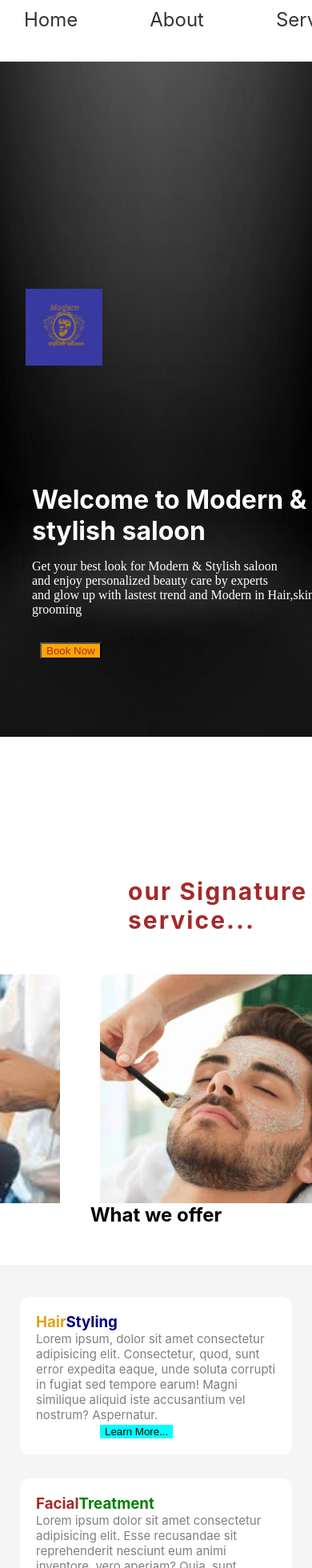
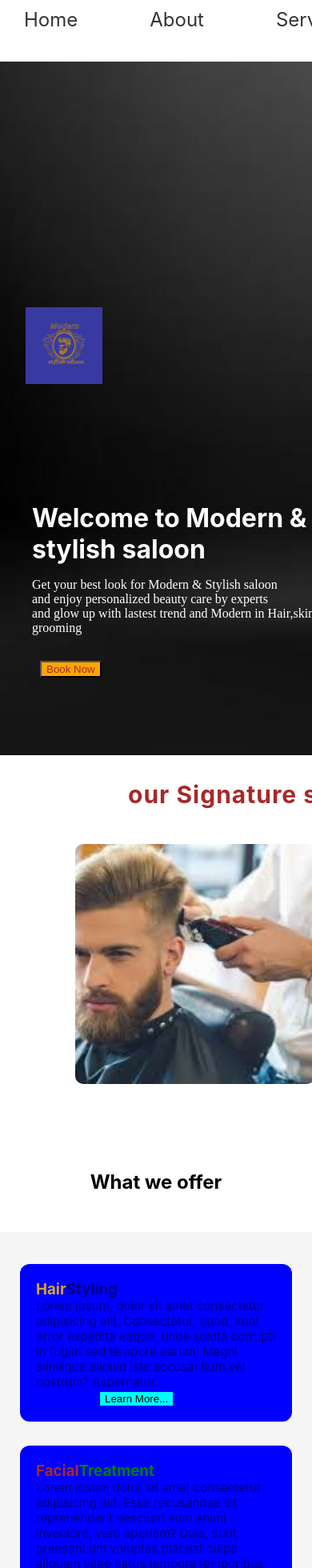
Before and after one commit to Afrozalam123/project-salon, a React (Create React App) app: page /home in a window 390 px wide. Shown: the top 1960 px of the page at 80% size. Built offline with nearby package versions, Linux system fonts and the light colour scheme.

Commit message:
updated new changes and existing

```diff
--- a/public/index.html
+++ b/public/index.html
@@ -24,7 +24,7 @@
       work correctly both with client-side routing and a non-root public URL.
       Learn how to configure a non-root public URL by running `npm run build`.
     -->
-    <title>React App</title>
+    <title>My saloon website</title>
   </head>
   <body>
     <noscript>You need to enable JavaScript to run this app.</noscript>
--- a/src/Global.css/About.css
+++ b/src/Global.css/About.css
@@ -1,39 +1,39 @@
 .saloon-img{
-  position: relative;
-   height: 90vh;
-   display: flex;
- flex-direction: column;
+
+  height: auto;
+ display: flex;
+ width: 1300px;
  text-align: center;
- width: 100vw;
-
- box-sizing: border-box;
- background-size: cover;
- flex-direction: column;
- text-align: center;
-  overflow: hidden;
+ object-fit: cover;
 
 }
 .head-section h2{
   position:  relative;
   display: flex;
-  top: -18rem;
-  left: 30rem;
+  top: -35rem;
+  left: 27rem;
   color:orangered;
 }
 .head-section p{
   position: relative;
   display: flex;
-  top: -15rem;
-  left: 30rem;
+  top: -29rem;
+  left: 24rem;
   color:blue;
   font-family: cursive;
   font-size: 20px;
 }
+@media (min-width:600px)and (max-width:1200px) {
+  .head-section h2,p{
+    color: blueviolet;
+    font-size: 5rem;
+  }
+}
 #btns{
   position: relative;
   display: flex;
-  top: -15rem;
-  left: 38rem;
+  top: -27rem;
+  left: 34rem;
   background-color: black;
   color: white;
   cursor: pointer;
--- a/src/Global.css/Home.css
+++ b/src/Global.css/Home.css
@@ -1,15 +1,11 @@
 
 .back-img{
- height: 100vh;
+ height: auto;
  display: flex;
- flex-direction: column;
+ width: 1300px;
  text-align: center;
- width: 100vw;
- box-sizing: border-box;
- background-size: cover;
- flex-direction: column;
- text-align: center;
-  overflow: hidden;
+ object-fit: cover;
+
 
 }
 #heading1{
@@ -45,21 +41,24 @@
 .banner-img{
   position: relative;
   display: flex;
-  top: -41rem;
-  left: 40rem;
-  height: 30rem;
+  top: -47rem;
+  left: 39rem;
+  height: 27rem;
   width: 40rem;
   overflow: hidden;
 }
-
+@media (max-width:1200px) {
+  .service-img img{
+    left: 20rem;
+  }
+}
 
 .services-img{
   position: relative;
   display: flex;
-  justify-content: center;
-  gap: 50px;
-  padding: 50px 30px;
-  left:5rem;
+  gap: 90px;
+  padding: 60px 30px;
+
 
 
 }
@@ -68,18 +67,26 @@
   width: 300px;
   height: auto;
   border-radius: 10px;
-  top: -36rem;
+  top: -43rem;
+
   object-fit: cover;
+  right: -4rem;
 }
+@media (max-width:1200px) {
+  .service-img img{
+    left: 20rem;
+  }
+}
+
 .section-heading{
   position: relative;
   display: flex;
-  top: -36rem;
+  top: -42rem;
   left: 10rem;
   color: brown;
  transition: 0.3s ease-in-out 0s;
   font-size: 30px;
-  letter-spacing: 2px;
+  letter-spacing: 1px;
   cursor: pointer;
 
 }
@@ -96,6 +103,7 @@
   cursor: pointer;
 
 }
+
 .home-cards:hover h2{
 
   color: blue;
@@ -127,6 +135,11 @@
   border-radius: 12px;
   transition: transform 0.3s ease-in-out;
   cursor: pointer;
+}
+@media (min-width: 300px) and (max-width: 600px) {
+  .card {
+    background-color: blue;
+  }
 }
 .card:hover{
   transform: translate(-5px);
--- a/src/pages/Home.js
+++ b/src/pages/Home.js
@@ -20,7 +20,7 @@ function Home() {
     </div>
     <div>
      <h1 id='heading1'>Welcome to Modern & stylish saloon</h1>
-     <p id='para'    >Get your best look for Modern & Stylish saloon <br/>and enjoy personalized beauty care by experts <br/> and glow up with lastest trend and Modern in Hair,skin and grooming </p>
+     <p id='para'>Get your best look for Modern & Stylish saloon <br/>and enjoy personalized beauty care by experts <br/> and glow up with lastest trend and Modern in Hair,skin and grooming </p>
      <button  id='btn2'>Book Now</button>
      <div>
       <img src={image} alt='' className='banner-img'/>
```
